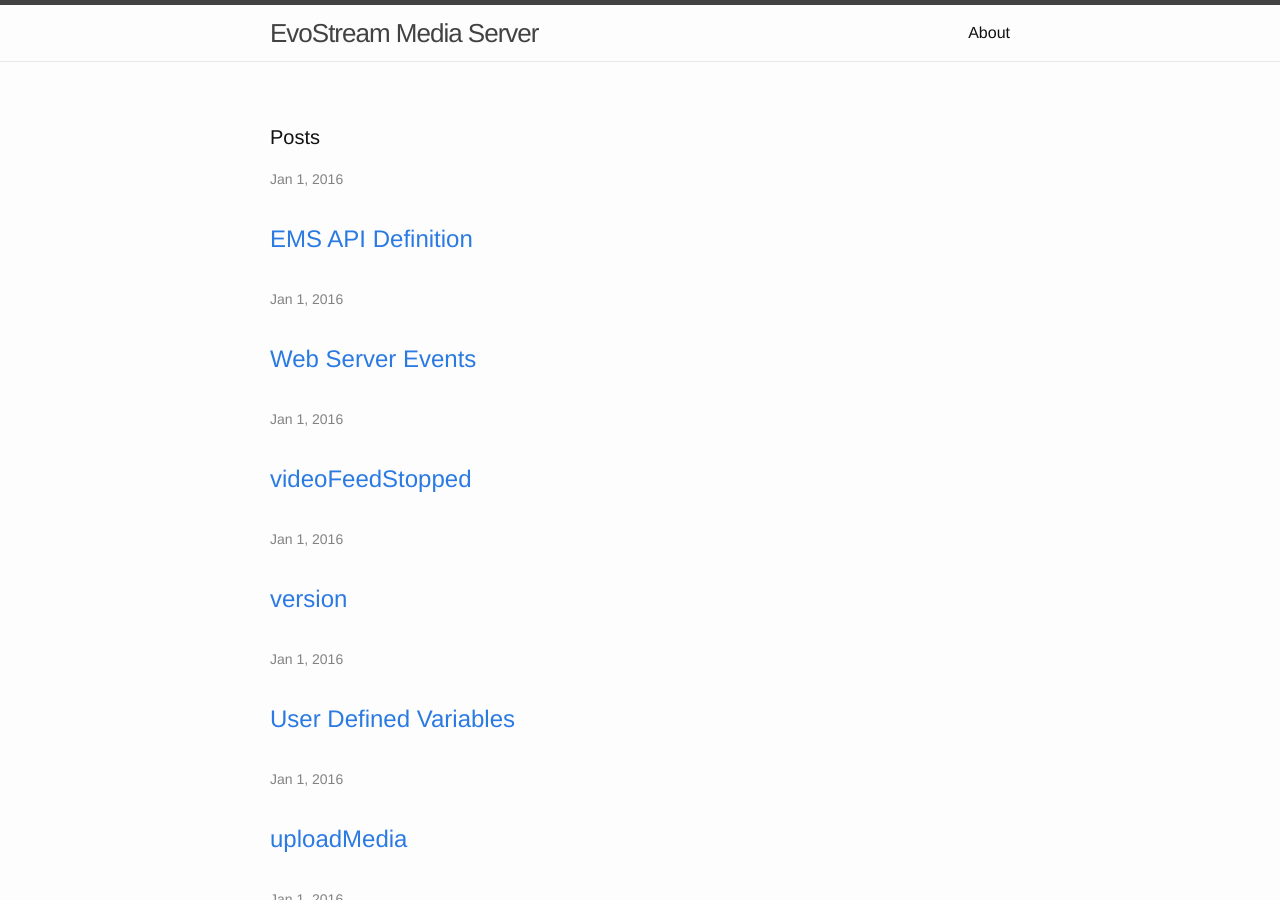
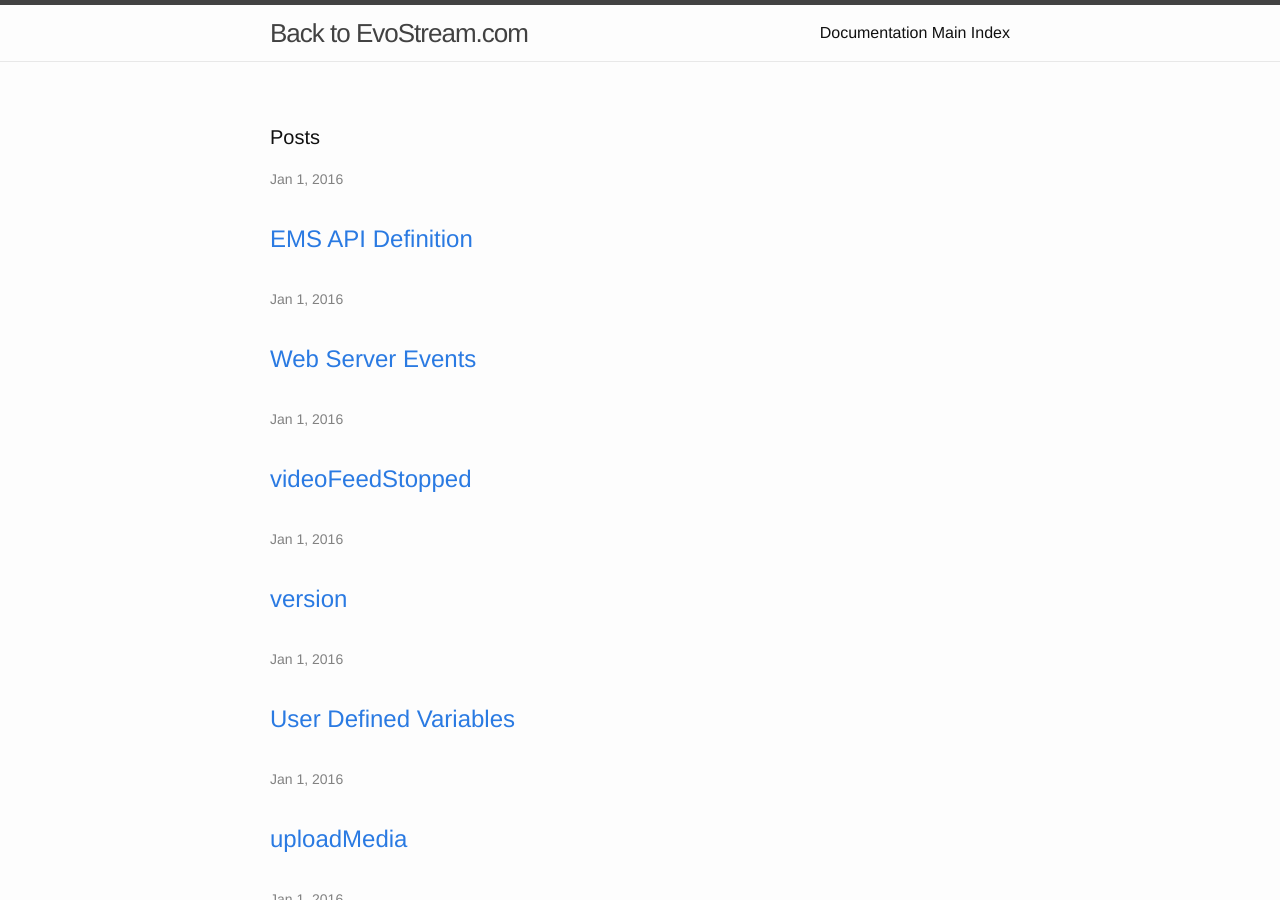
Before and after one commit to EvoStream/ems_api_definition, a Jekyll site: the page built from index.html, in a window 1280 px wide and 900 px high. Built offline with Jekyll 4.4.1, drawn with Linux system fonts in a browser that asks for light colours; some of the changed text lies outside the part shown.

Commit message:
Add links to EvoStream.com, rename Documentation Main Index

```diff
--- a/_config.yml
+++ b/_config.yml
@@ -7,12 +7,14 @@
 
 # Site settings
 title: EvoStream Media Server
-home: Return to main index
+home: Documentation main index
 email_name: Administrator
 email: admin@evostream.com
 description: > # this means to ignore newlines until "baseurl:"
   EvoStream, 1010 Turquoise, Suite 101,
   San Diego, CA 92109, California, USA.
+toptitle: Back to EvoStream.com
+topurl: "https://evostream.com"
 baseurl: "/ems_api_definition" # the subpath of your site, e.g. /blog
 url: "http://evostream.github.io" # the base hostname & protocol for your site
 #baseurl: "" # for local test only
--- a/_includes/header.html
+++ b/_includes/header.html
@@ -2,7 +2,7 @@
 
   <div class="wrapper">
 
-    <a class="site-title" href="{{ site.baseurl }}/">{{ site.title }}</a>
+    <a class="site-title" href="{{ site.topurl }}/">{{ site.toptitle }}</a>
 
     <nav class="site-nav">
       <a href="#" class="menu-icon">
--- a/about.md
+++ b/about.md
@@ -1,7 +1,7 @@
 ---
 layout: page
-title: About
-permalink: /about/
+title: Documentation Main Index
+permalink: /
 ---
 
 ### EvoStream Media Server
```
